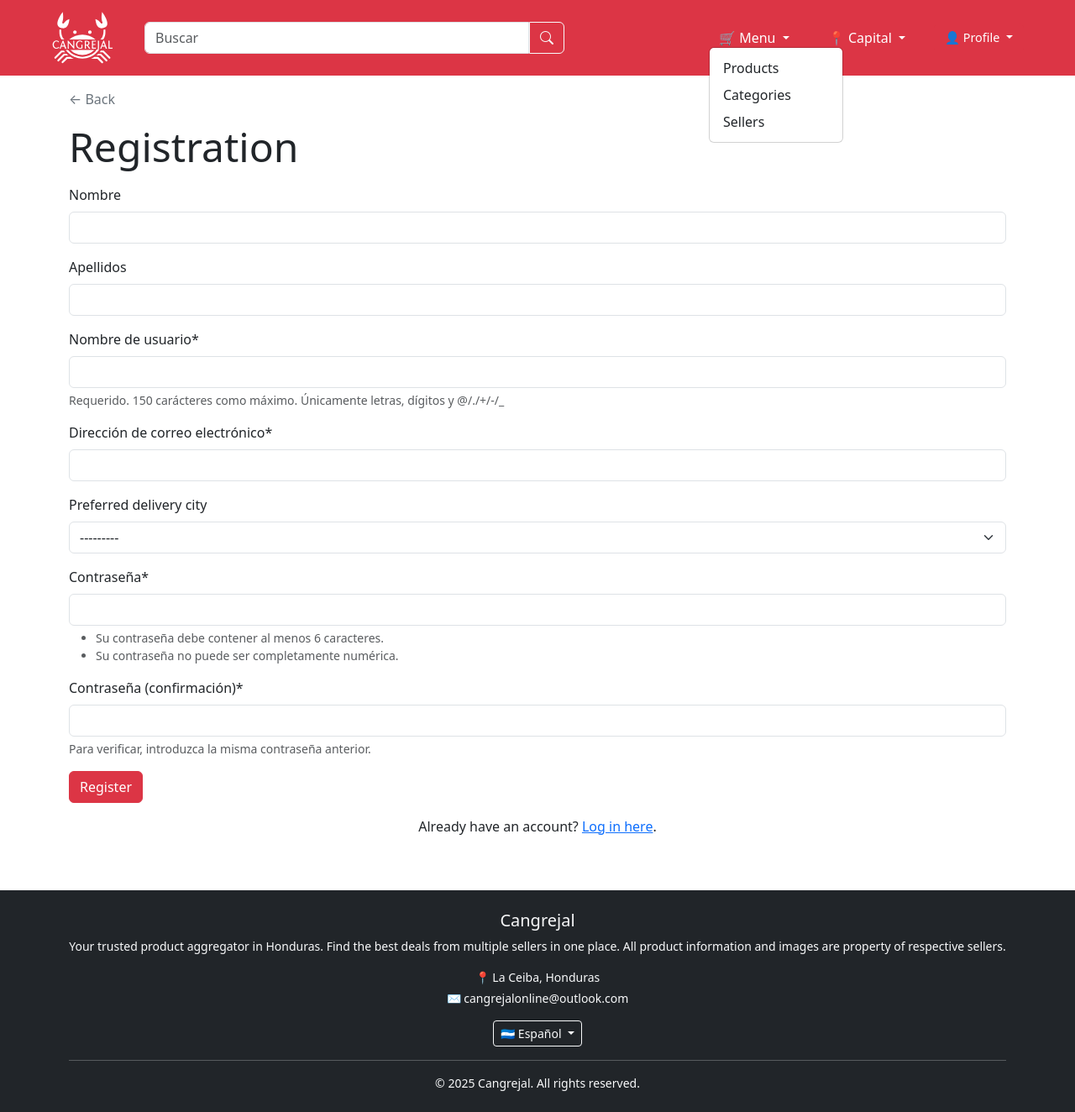
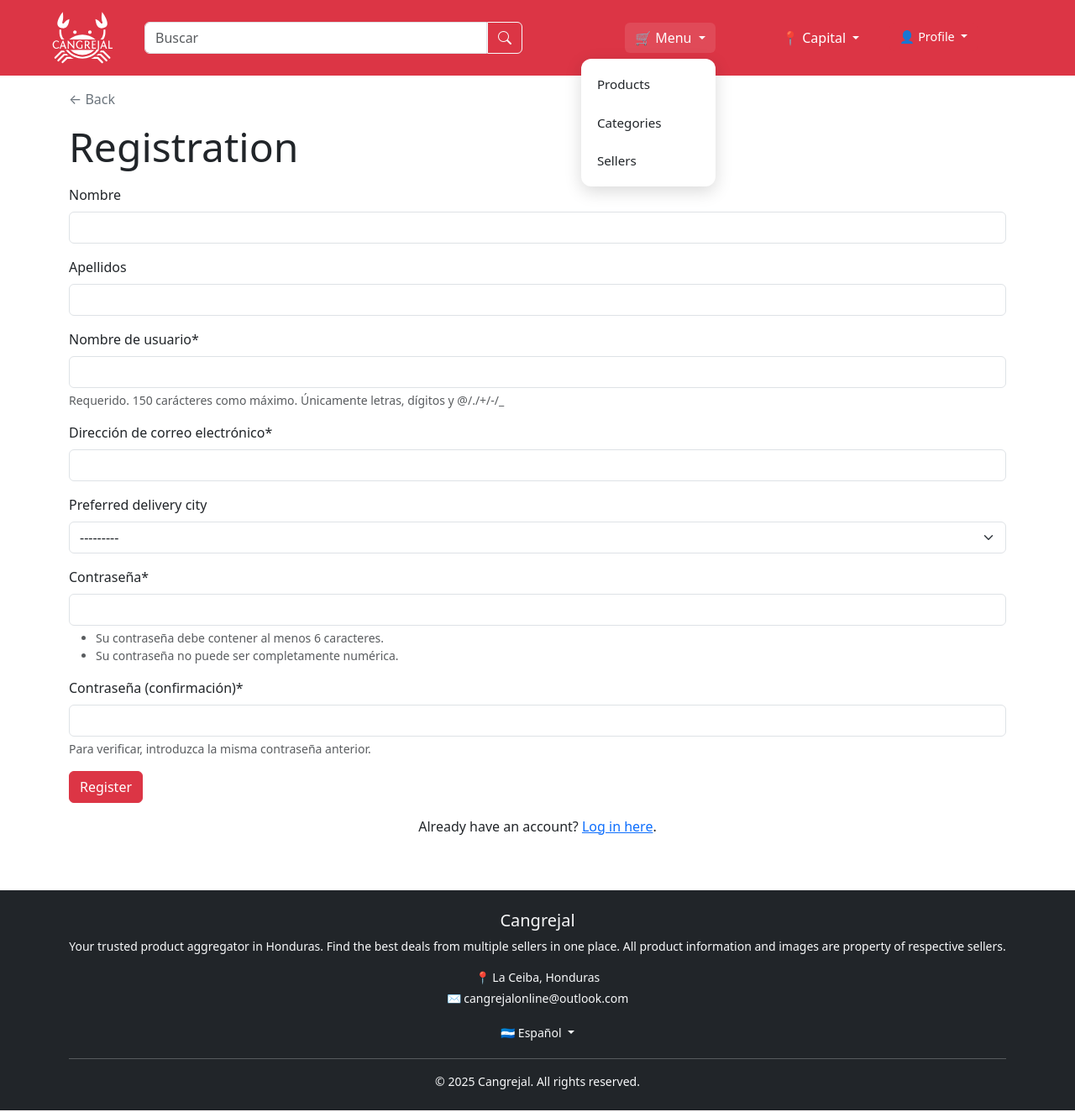
Before and after one commit to anna-at-sea/shop-aggregator, a Django app: page /es/users/create/ in a window 1280 px wide, after a click that opens the changed part. Shown: the whole page at 84% size. Run offline with Django 5.2, Linux system fonts and the light colour scheme; data comes from the database, SQL or seed files in the repository; parts of the project's set-up code (start-up, migrations or seed data) failed here and were passed over; some libraries are stand-ins or nearby versions.

Commit message:
Fix navbar toggles overlap, update translations

```diff
--- a/honduras_shop_aggregator/categories/tests.py
+++ b/honduras_shop_aggregator/categories/tests.py
@@ -92,13 +92,13 @@ class TestCategoryListRead(BaseTestCase):
         self.assertContains(
             response,
             _(
-                ("{count} products")
+                ("{count} productos")
             ).format(count=self.product_count_first_category)
         )
         self.assertContains(
             response,
             _(
-                ("{count} product")
+                ("{count} producto")
             ).format(count=self.product_count_second_category)
         )
 
--- a/honduras_shop_aggregator/static/css/custom.css
+++ b/honduras_shop_aggregator/static/css/custom.css
@@ -121,3 +121,64 @@ main {
 .seller-tool {
     background-color: #f1f1f1;
 }
+
+/* === MODERN DROPDOWN STYLE === */
+.dropdown-menu {
+    border: none;
+    border-radius: 12px;
+    box-shadow: 0 6px 20px rgba(0, 0, 0, 0.15);
+    padding: 0.5rem 0;
+    animation: fadeIn 0.15s ease-in-out;
+    background-color: #fff;
+  }
+
+  .dropdown-item {
+    padding: 0.7rem 1.2rem;
+    font-size: 0.95rem;
+    transition: background-color 0.2s ease, color 0.2s ease, transform 0.1s ease;
+  }
+
+  .dropdown-item:hover {
+    background-color: #f5f5f5;
+    color: #212529;
+  }
+
+  .dropdown-header {
+    font-size: 0.75rem;
+    text-transform: uppercase;
+    letter-spacing: 0.05em;
+    color: #888;
+    padding: 0.5rem 1.2rem 0.2rem;
+  }
+
+  .dropdown-divider {
+    margin: 0.4rem 0;
+    border-color: rgba(0, 0, 0, 0.1);
+  }
+
+  .dropdown-menu-end {
+    right: 0;
+    left: auto;
+  }
+
+  /* Button look improvements */
+  .dropdown-toggle {
+    border: none !important;
+    box-shadow: none !important;
+    transition: background-color 0.2s ease, color 0.2s ease;
+  }
+
+  .dropdown-toggle:hover,
+  .dropdown-toggle:focus {
+    background-color: rgba(255, 255, 255, 0.1);
+  }
+
+  /* Fade-in animation */
+  @keyframes fadeIn {
+    from { opacity: 0; transform: translateY(-5px); }
+    to { opacity: 1; transform: translateY(0); }
+  }
+
+#mainMenuDropdown + .dropdown-menu {
+    margin-top: 16px; /* adjust 2–6px depending on look */
+}
--- a/honduras_shop_aggregator/templates/layouts/base.html
+++ b/honduras_shop_aggregator/templates/layouts/base.html
@@ -18,7 +18,6 @@
 </head>
 <body>
     <header>
-      {% with request.resolver_match.url_name as current %}
         <nav class="navbar navbar-expand-lg navbar-dark
           {% if mode == 'seller' %}
               bg-secondary
@@ -26,7 +25,6 @@
               bg-danger
           {% endif %}
           py-0 px-0 px-md-3 px-lg-5">
-      {% endwith %}
 
 
         <!-- <nav class="navbar navbar-expand-lg navbar-dark bg-danger py-0 px-0 px-md-3 px-lg-5"> -->
@@ -39,7 +37,7 @@
               </a>
 
               <!-- Search bar (flex-grow center) -->
-              <form action="{% url 'product_list' %}" method="get" class="d-flex flex-grow-1 mx-3" style="max-width: 500px;">
+              <form action="{% url 'product_list' %}" method="get" class="d-flex flex-grow-1 mx-3" style="max-width: 450px;">
                 <input class="form-control search-input flex-shrink-1" type="text" name="search" value="{{ request.GET.search }}"
                        placeholder="{% translate 'Search' %}" aria-label="Search">
                 <button class="btn search-btn btn-outline-light" type="submit">
@@ -54,17 +52,17 @@
               </button>
 
               </div>
-              <!-- Right-side collapsible content (position-static fixes dropdown alignment) -->
+              <!-- Right-side collapsible content -->
               <div class="collapse navbar-collapse" id="navbarRight">
 
-                <div class="row d-flex align-items-center justify-content-between" style="min-width: 400px;">
+                <div class="row d-flex align-items-center justify-content-between" style="min-width: 500px;">
                 <!-- Main Menu dropdown -->
-                <div class="col-6 col-lg-4">
+                <div class="col-6 col-lg-3">
                   <div class="dropdown mt-lg-0 d-none d-lg-inline">
                     <button class="btn btn-transparent dropdown-toggle text-white border-0 shadow-none" type="button" id="mainMenuDropdown" data-bs-toggle="dropdown" aria-expanded="false">
                       🛒 {% translate "Menu" %}
                     </button>
-                    <ul class="dropdown-menu" aria-labelledby="mainMenuDropdown">
+                    <ul class="dropdown-menu  dropdown-menu-end" aria-labelledby="mainMenuDropdown">
                       <li><a class="dropdown-item" href="{% url 'product_list' %}">{% translate "Products" %}</a></li>
                       <li><a class="dropdown-item" href="{% url 'category_list' %}">{% translate "Categories" %}</a></li>
                       <li><a class="dropdown-item" href="{% url 'seller_list' %}">{% translate "Sellers" %}</a></li>
@@ -79,15 +77,15 @@
                 </div>
 
 
-                <div class="col-6 col-lg-8 d-flex justify-content-start">
+                <div class="col-6 col-lg-9 d-flex justify-content-center">
                   <!-- City selector -->
-                  <div class="row row-cols-1 row-cols-lg-2 d-flex justify-content-center">
+                  <div class="row row-cols-1 row-cols-lg-2 d-flex justify-content-start">
                   <div class="col d-flex justify-content-center">
                   <div class="dropdown mt-lg-0">
                     <button class="btn btn-transparent dropdown-toggle text-white border-0 shadow-none" type="button" id="cityDropdown" data-bs-toggle="dropdown" aria-expanded="false">
                       📍 {{ current_city }}
                     </button>
-                    <ul class="dropdown-menu" aria-labelledby="cityDropdown">
+                    <ul class="dropdown-menu dropdown-menu-end" aria-labelledby="cityDropdown">
                       {% for city in cities %}
                         <li><a class="dropdown-item" href="{% url 'set_city' city.id %}">{{ city.name }}</a></li>
                       {% endfor %}
@@ -106,7 +104,7 @@
                         👤 {{ user.username|truncatechars:15 }}
                         {% endif %}
                       </button>
-                      <ul class="dropdown-menu" aria-labelledby="userMenu">
+                      <ul class="dropdown-menu dropdown-menu-end" aria-labelledby="userMenu">
                         {% if user.is_seller %}
                         <li>
                           <form action="{% url 'switch_mode' %}" method="post" class="dropdown-item p-0 m-0">
```
Also changed, not shown: locale/es/LC_MESSAGES/django.po, 1 other file.
